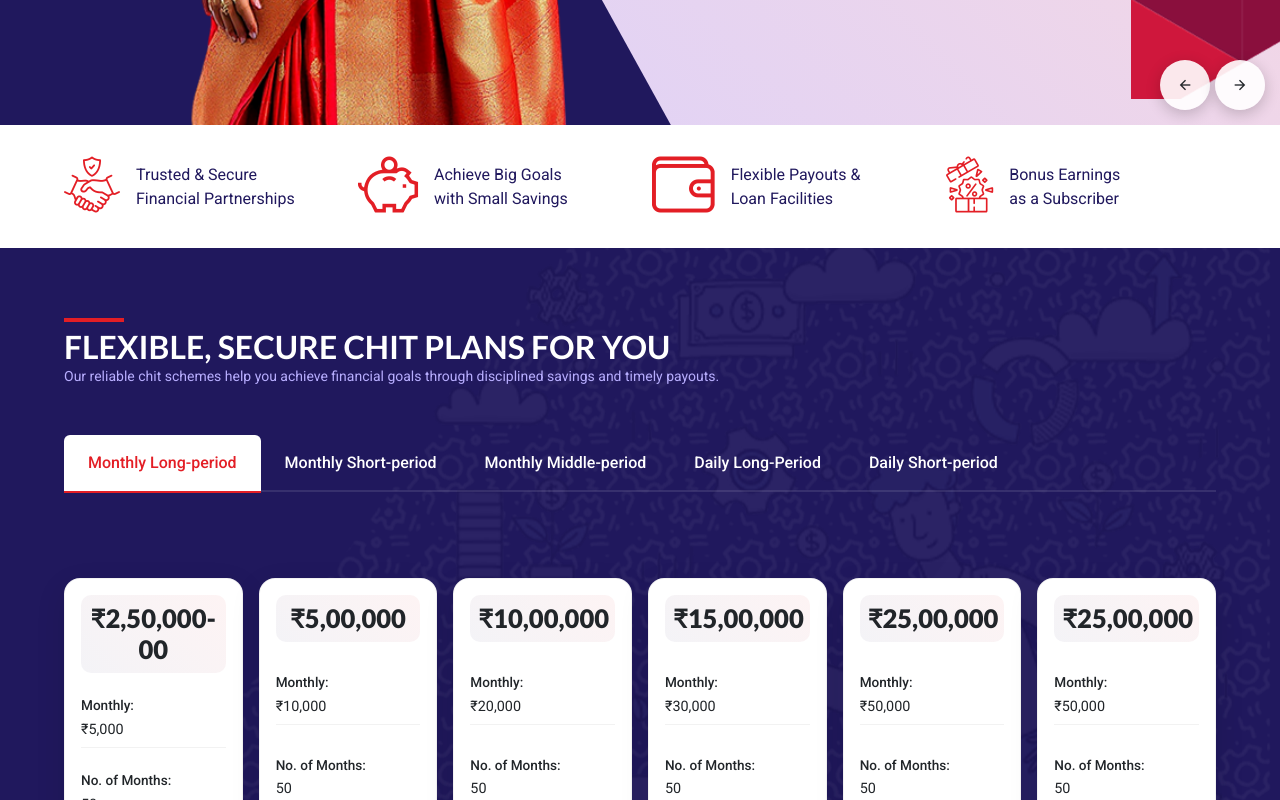
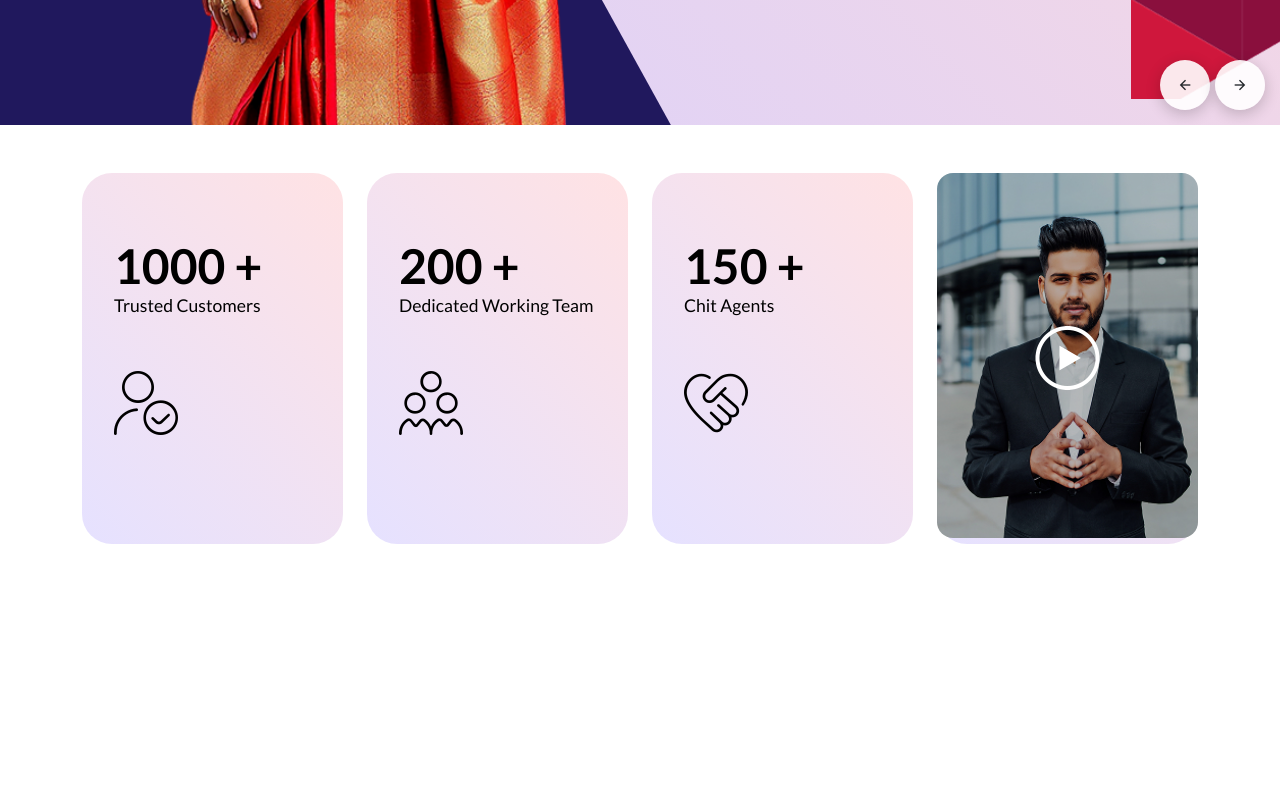
Before and after one commit to praveengupthanandipati/amratchits, a React (Vite) app: page / in a window 1280 px wide. Shown: the part 820-1620 px from the top of the page. Built offline with nearby package versions, Linux system fonts and the light colour scheme.

Commit message:
commit files

```diff
--- a/package.json
+++ b/package.json
@@ -10,6 +10,7 @@
     "preview": "vite preview"
   },
   "dependencies": {
+    "@flaticon/flaticon-uicons": "^3.3.1",
     "bootstrap": "^5.3.8",
     "bootstrap-icons": "^1.13.1",
     "gsap": "^3.13.0",
--- a/src/App.jsx
+++ b/src/App.jsx
@@ -3,6 +3,7 @@ import React from 'react'
 import "bootstrap/dist/css/bootstrap.min.css";
 import 'bootstrap-icons/font/bootstrap-icons.css';
 import "bootstrap/dist/js/bootstrap.bundle.min.js";
+import '@flaticon/flaticon-uicons/css/all/all.css';
 import './styles/App.scss'
 import gsap from 'gsap';
 import Header from './components/Header';
--- /dev/null
+++ b/src/components/Homefeatures.jsx
@@ -0,0 +1,114 @@
+import React from "react";
+import herovideoimg from "../assets/img/video-img.jpg";
+
+const Homefeatures = () => {
+  const [showModal, setShowModal] = React.useState(false);
+
+  const handlePlayClick = (e) => {
+    e.preventDefault();
+    setShowModal(true);
+  };
+
+  const handleCloseModal = () => {
+    setShowModal(false);
+  };
+
+  return (
+    <React.Fragment>
+      <div className="container">
+        <div className="row">
+          <div className="col-md-3">
+            <div className="feature-column">
+              <h2 className="font-bold">1000 +</h2>
+              <h5>Trusted Customers</h5>
+              <div className="icon">
+                <i className="fi fi-tr-user-trust icomoon"></i>
+              </div>
+            </div>
+          </div>
+          <div className="col-md-3">
+            <div className="feature-column">
+              <h2 className="font-bold">200 +</h2>
+              <h5>Dedicated Working Team</h5>
+              <div className="icon">
+                <i className="fi fi-tr-employees icomoon"></i>
+              </div>
+            </div>
+          </div>
+          <div className="col-md-3">
+            <div className="feature-column">
+              <h2 className="font-bold">150 +</h2>
+              <h5>Chit Agents</h5>
+              <div className="icon">
+                <i className="fi fi-tr-heart-partner-handshake icomoon"></i>
+              </div>
+            </div>
+          </div>
+          <div className="col-md-3">
+            <div className="feature-column herovideoimg p-0 position-relative">
+              <img
+                src={herovideoimg}
+                alt="hero video img"
+                className="img-fluid rounded-4"
+              />
+              <button
+                className="video-play-btn position-absolute top-50 start-50 translate-middle border-0 bg-transparent p-0"
+                onClick={handlePlayClick}
+              >
+                <span className="icon-play fs-1 text-white"></span>
+              </button>
+            </div>
+          </div>
+        </div>
+      </div>
+
+      {/* Bootstrap Modal for Video */}
+      {showModal && (
+        <div>
+          <div
+            className="modal fade show"
+            style={{ display: "block" }}
+            tabIndex="-1"
+            role="dialog"
+            aria-modal="true"
+            onClick={handleCloseModal}
+          >
+            <div className="modal-dialog modal-dialog-centered modal-xl">
+              <div
+                className="modal-content"
+                onClick={(e) => e.stopPropagation()}
+              >
+                <div className="modal-header border-0">
+                  <h5 className="modal-title">Watch Our Video</h5>
+                  <button
+                    type="button"
+                    className="btn-close btn-close-black"
+                    onClick={handleCloseModal}
+                    aria-label="Close"
+                  ></button>
+                </div>
+                <div className="modal-body p-0">
+                  <div className="ratio ratio-16x9">
+                    <iframe
+                      src="https://www.youtube.com/embed/hMBN6yTIDb0?autoplay=1"
+                      title="Finance Basics Video"
+                      allow="accelerometer; autoplay; clipboard-write; encrypted-media; gyroscope; picture-in-picture"
+                      allowFullScreen
+                    ></iframe>
+                  </div>
+                </div>
+              </div>
+            </div>
+          </div>
+          <div
+            className="modal-backdrop fade show"
+            style={{ zIndex: 1050 }}
+            onClick={handleCloseModal}
+          ></div>
+        </div>
+      )}
+    </React.Fragment>
+  );
+};
+
+export default Homefeatures;
--- a/src/pages/Home.jsx
+++ b/src/pages/Home.jsx
@@ -1,5 +1,6 @@
 import React, { useEffect, useRef } from "react";
 import Homeherosection from "../components/Homeherosection";
+import Homefeatures from "../components/Homefeatures";
 import Homechitplans from "../components/Homechitplans";
 import Sectiontitle from "../components/Sectiontitle";
 import Whatsets from "../components/Whatsets";
@@ -16,7 +17,6 @@ import { ScrollTrigger } from "gsap/ScrollTrigger";
 gsap.registerPlugin(ScrollTrigger);
 
 const Home = () => {
-  const featuresRef = useRef([]);
   const welcomeRef = useRef(null);
   const servicesRef = useRef([]);
   const customerAgentsRef = useRef([]);
@@ -25,37 +25,12 @@ const Home = () => {
   useEffect(() => {
     // Set initial visibility for all elements
     gsap.set([
-      ...featuresRef.current,
       welcomeRef.current,
       ...servicesRef.current,
       ...customerAgentsRef.current,
       testimonialsRef.current
     ], { clearProps: "all" });
 
-    // Features animation on scroll
-    featuresRef.current.forEach((feature, index) => {
-      if (feature) {
-        gsap.fromTo(feature,
-          {
-            opacity: 0,
-            y: 50,
-          },
-          {
-            scrollTrigger: {
-              trigger: feature,
-              start: "top 85%",
-              end: "bottom 20%",
-              toggleActions: "play reverse play reverse",
-            },
-            opacity: 1,
-            y: 0,
-            duration: 0.8,
-            delay: index * 0.1,
-            ease: "power3.out",
-          }
-        );
-      }
-    });
 
     // Welcome section animation
     if (welcomeRef.current) {
@@ -158,63 +133,16 @@ const Home = () => {
       ScrollTrigger.getAll().forEach((trigger) => trigger.kill());
     };
   }, []);
-  // Features data array
-  const featuresData = [
-    {
-      id: 1,
-      icon: "icon-trusted",
-      title: "Trusted & Secure",
-      subtitle: "Financial Partnerships",
-    },
-    {
-      id: 2,
-      icon: "icon-savings",
-      title: "Achieve Big Goals",
-      subtitle: "with Small Savings",
-    },
-    {
-      id: 3,
-      icon: "icon-wallet",
-      title: "Flexible Payouts &",
-      subtitle: "Loan Facilities",
-    },
-    {
-      id: 4,
-      icon: "icon-bonus",
-      title: "Bonus Earnings",
-      subtitle: "as a Subscriber",
-    },
-  ];
 
   return (
     <React.Fragment>
       <section className="herosection">
         <Homeherosection />
       </section>
-      {/* features */}
-      <section className="features py-3">
-        <div className="custom-container">
-          <div className="row">
-            {featuresData.map((feature, index) => (
-              <div
-                key={feature.id}
-                className="col-md-3"
-                ref={(el) => (featuresRef.current[index] = el)}
-              >
-                <div className="feature-col d-flex py-3">
-                  <div className="feature-icon me-3">
-                    <span
-                      className={`${feature.icon} icomoon text-secondarynew`}
-                    ></span>
-                  </div>
-                  <p className="align-self-center p-0 m-0">
-                    {feature.title} <br /> {feature.subtitle}
-                  </p>
-                </div>
-              </div>
-            ))}
-          </div>
-        </div>
+
+      {/* Features Section  */}
+      <section className="features-section py-2 py-md-5">
+        <Homefeatures />
       </section>
       {/* chit plans section */}
       <Homechitplans />
--- a/src/styles/App.scss
+++ b/src/styles/App.scss
@@ -329,11 +329,11 @@ h1{
   }
 }
 
-.hero-rt-card{
+.feature-column{
  background: linear-gradient(45deg, rgba(223, 218, 255, 0.8), rgba(255, 219, 221, 0.8));
  height: 100%;
  width:100%;
- padding: 1.3rem;
+ padding: 2rem;
  border-radius: 30px;
  color: map.get(v.$colors, "black");
  display: flex;
@@ -343,10 +343,16 @@ h1{
  h2{
   font-size:clamp(2rem, 4vw, 3rem);
   margin:0;
+  padding-top:2rem;
  }
 
  h5{
   font-size:1.1rem;
+
+ }
+
+ .icon{
+  padding:50px 0;
  }
 
  .icomoon{
@@ -358,8 +364,13 @@ h1{
 .herovideoimg{
   width: 100%;
   max-height: 100%;
-  object-fit: cover;
   margin: 0;
+
+  img{
+    width: 100%;
+    height: auto;
+    object-fit: cover;
+  }
 
   a{
     text-decoration: none;
@@ -379,16 +390,9 @@ h1{
 
     &:hover{
       background: map.get(v.$colors, "primary");
-
-      .icon-play{
-        color: map.get(v.$colors, "white");
-      }
     }
-
     .icon-play{
-      font-size: 4rem;
-      color: map.get(v.$colors, "white");
-      line-height:1;
+      font-size: 4rem!important;
     }
   }
 }
```
Also changed, not shown: 1 other file (tests, documents, lock files or other folders).
